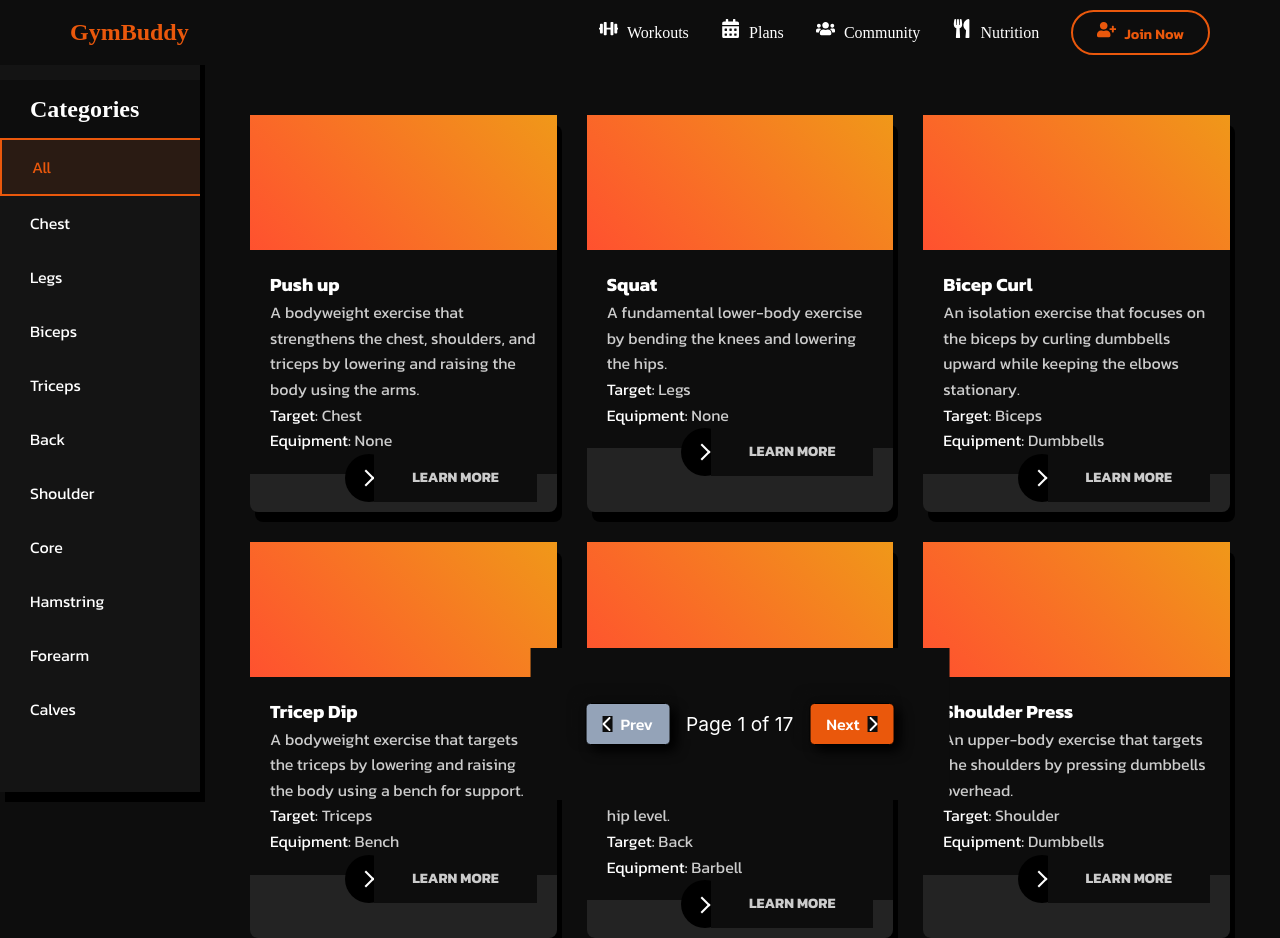
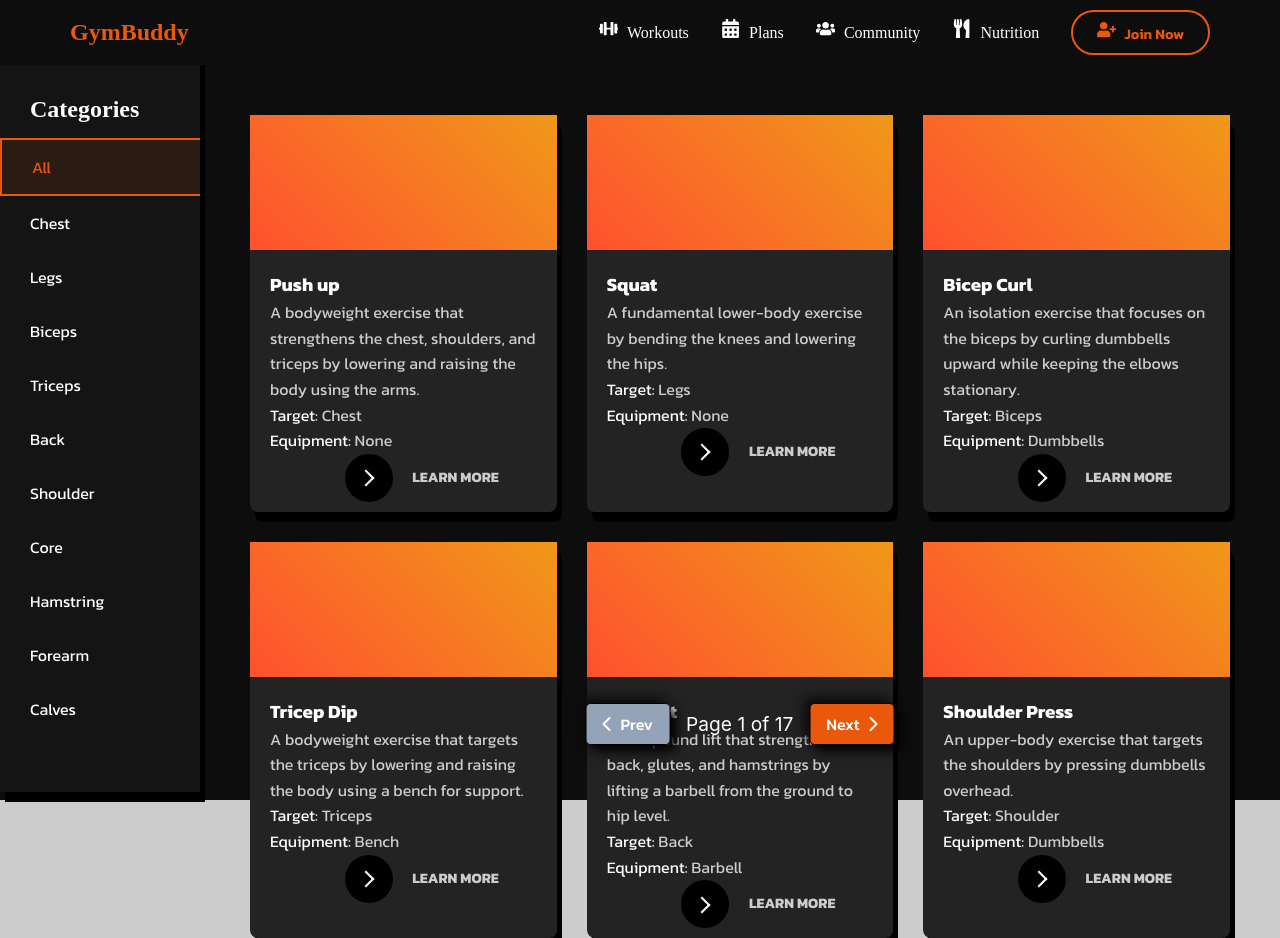
Before and after one commit to Best0129/Client-side-Project, a Next.js app: page /workouts in a window 1280 px wide. Built offline with nearby package versions, Linux system fonts and the light colour scheme; a web font is replaced by a local one.

Commit message:
test deploy

```diff
--- a/components/Loader/Loader.module.css
+++ b/components/Loader/Loader.module.css
@@ -1,7 +1,3 @@
-* {
-  background-color: rgba(13, 13, 13);
-}
-
 .loader {
   display: flex;
   position: absolute;
```
